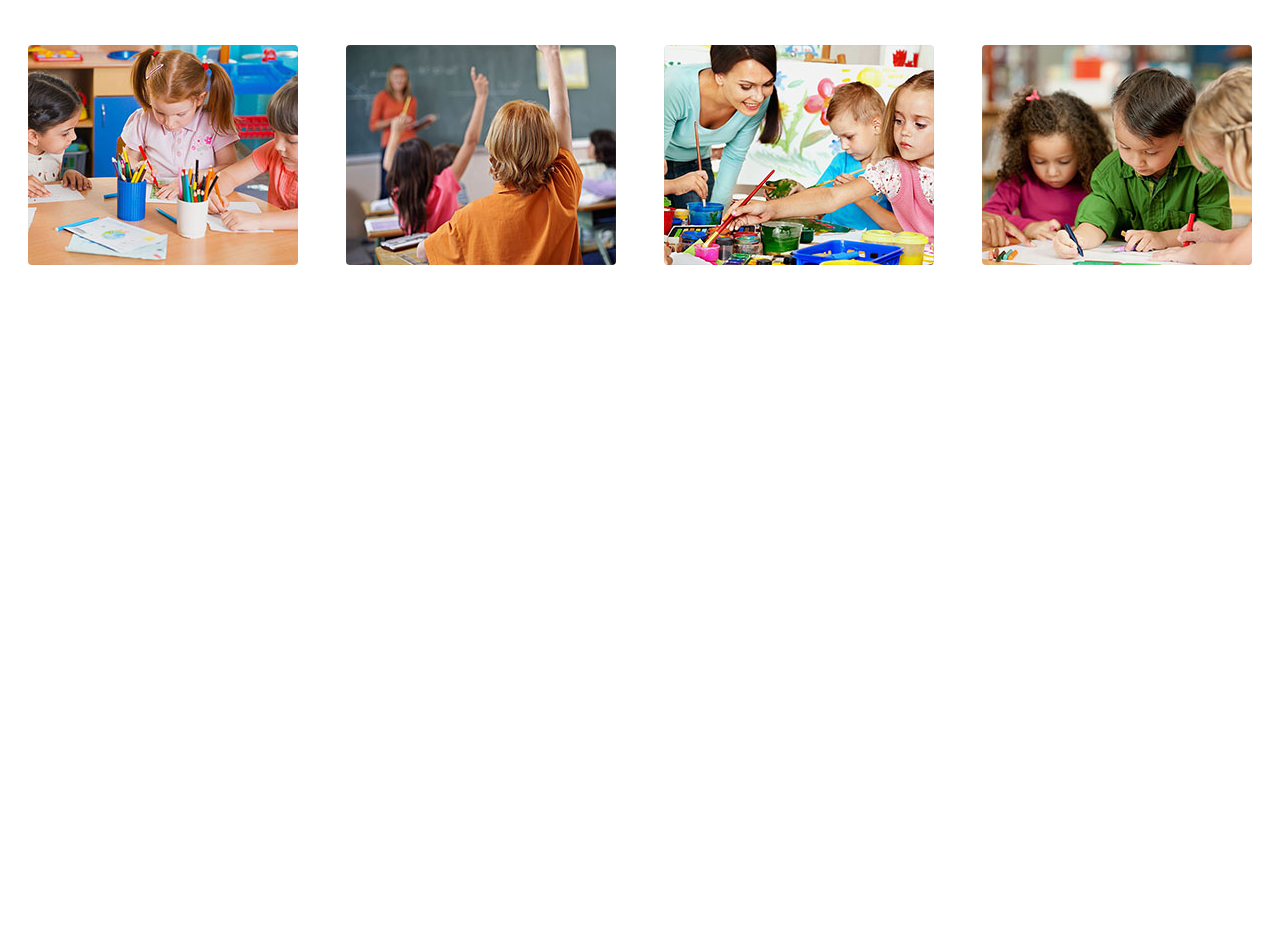
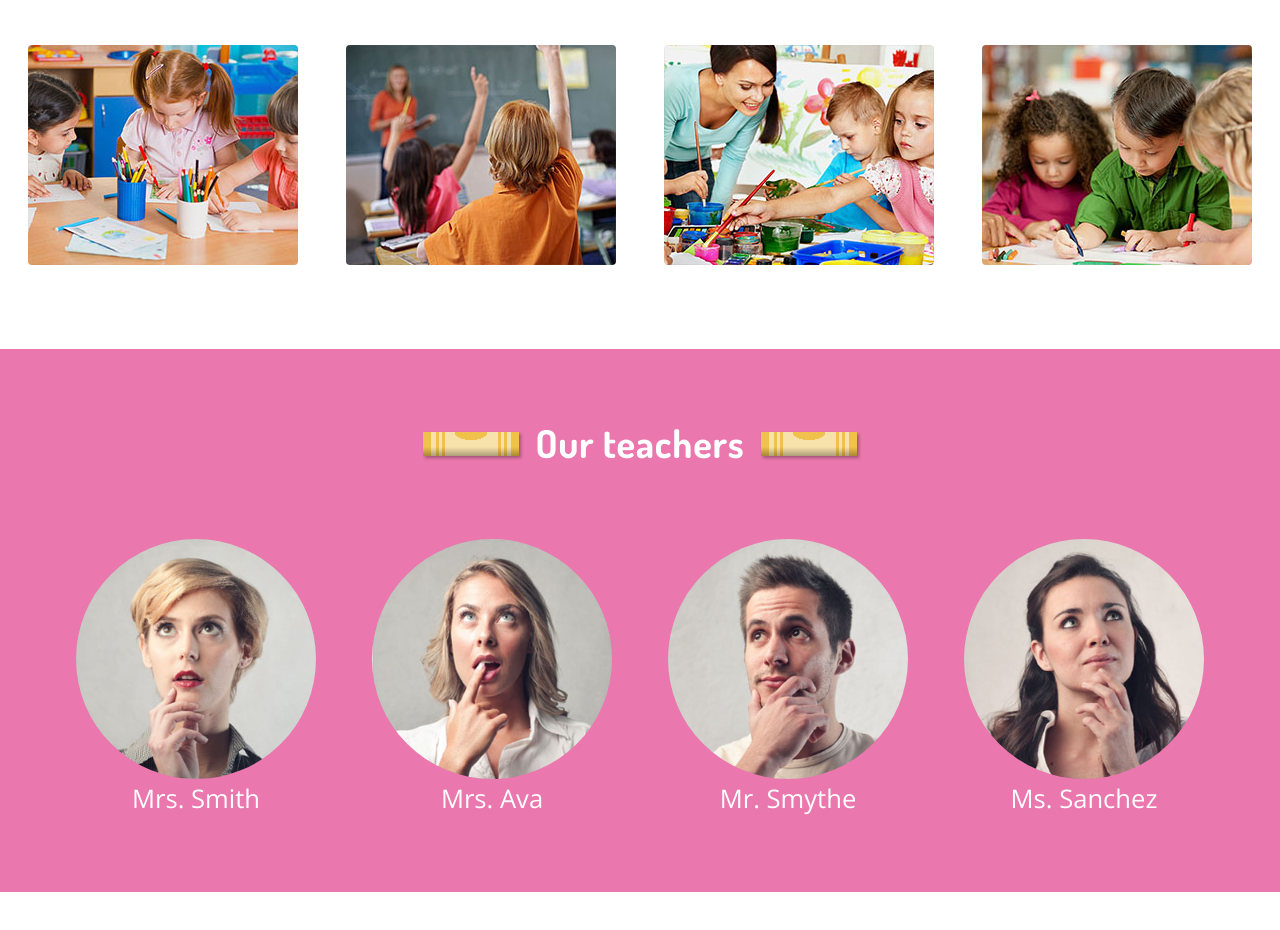
Before and after one commit to Andreaslundberg93/school, a plain HTML site: page index.html in a window 1280 px wide. Shown: the part 2453-3383 px from the top of the page. Before the commit the page ends 2742 px from the top, so only its background shows below. Drawn offline with nearby package versions, Linux system fonts and the light colour scheme.

Commit message:
Teacher avatars

```diff
--- a/css/flex.css
+++ b/css/flex.css
@@ -13,3 +13,4 @@
 .justify-content-between { justify-content: space-between; }
 .justify-content-center { justify-content: center; }
 .align-items-center { align-items: center; }
+.justify-content-around { justify-content: space-around;}
--- a/css/layout.css
+++ b/css/layout.css
@@ -77,6 +77,7 @@
 
 /* Circle setting*/
 .circle {border-radius: 100%;}
+.circle-lg {width: 15rem; height: 15rem;}
 
 
 /*Shadow settings*/
--- a/index.html
+++ b/index.html
@@ -311,6 +311,40 @@
         </div>
     </section>
 
+    <!--Teachers-->
+    <div class="bg-cozy my-15 p-12">
+        <!--Teachers heading-->
+        <section class="d-flex justify-content-center align-items-center mt-4 mb-10">
+            <div class="crayon" style="--crayon-color:#f0c24b; --crayon-paper-color:#f8e2ab; --crayon-line-color:#f0c24b;"></div>
+            <h2 class="mx-4 text-white">Our teachers</h2>
+            <div class="crayon" style="--crayon-color:#f0c24b; --crayon-paper-color:#f8e2ab; --crayon-line-color:#f0c24b;"></div>
+        </section>
+
+        <!--Our Teachers-->
+        <div class="d-flex flex-wrap justify-content-around text-white max-width mx-auto">
+            <div class="d-flex flex-column align-items-center m-6">
+                <img src="images/images/avatars/avatar-1.jpg" class="circle circle-lg" alt="Teacher">
+                <div>Mrs. Smith</div>
+
+            </div>
+            <div class="d-flex flex-column align-items-center m-6">
+                <img src="images/images/avatars/avatar-2.jpg" class="circle circle-lg" alt="Teacher">
+                <div>Mrs. Ava</div>
+
+            </div>
+            <div class="d-flex flex-column align-items-center m-6">
+                <img src="images/images/avatars/avatar-3.jpg" class="circle circle-lg" alt="Teacher">
+                <div>Mr. Smythe</div>
+
+            </div>
+            <div class="d-flex flex-column align-items-center m-6">
+                <img src="images/images/avatars/avatar-4.jpg" class="circle circle-lg" alt="Teacher">
+                <div>Ms. Sanchez </div>
+
+            </div>
+        </div>
+    </div>
+
 
 </body>
 </html>
```
